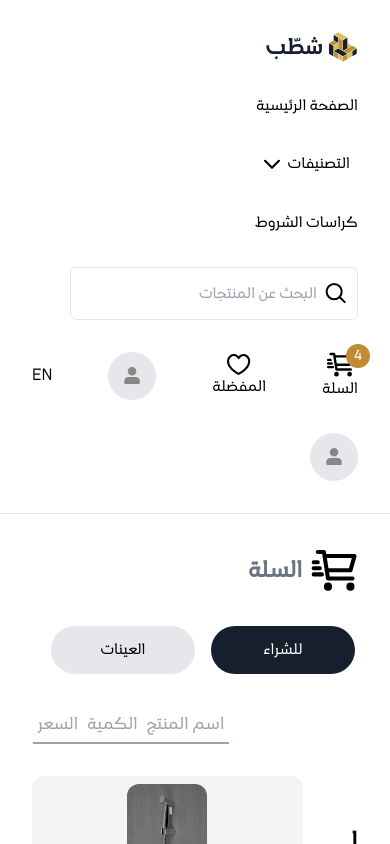
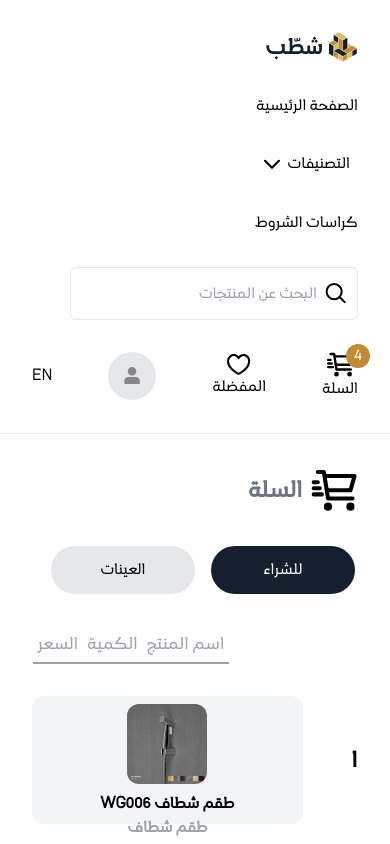
Before and after one commit to georgynejmeh/shattib-reactjs-no-http, a React (Vite) app: page /cart in a window 390 px wide. Shown: the top 844 px of the page. Built offline with nearby package versions, Linux system fonts and the light colour scheme.

Commit message:
responsive: navbar fix

```diff
--- a/src/components/NavBar.tsx
+++ b/src/components/NavBar.tsx
@@ -80,7 +80,7 @@ const NavBar = () => {
       >
         <ButtonGold>طلب عرض سعر</ButtonGold>
       </div> */}
-      <Link to={"/orders"}>
+      <Link className="max-lg:hidden" to={"/orders"}>
         <div className="flex items-center justify-center w-12 h-12 bg-gray-200 rounded-full">
           <img src={accountIcon} alt="" />
         </div>
```
